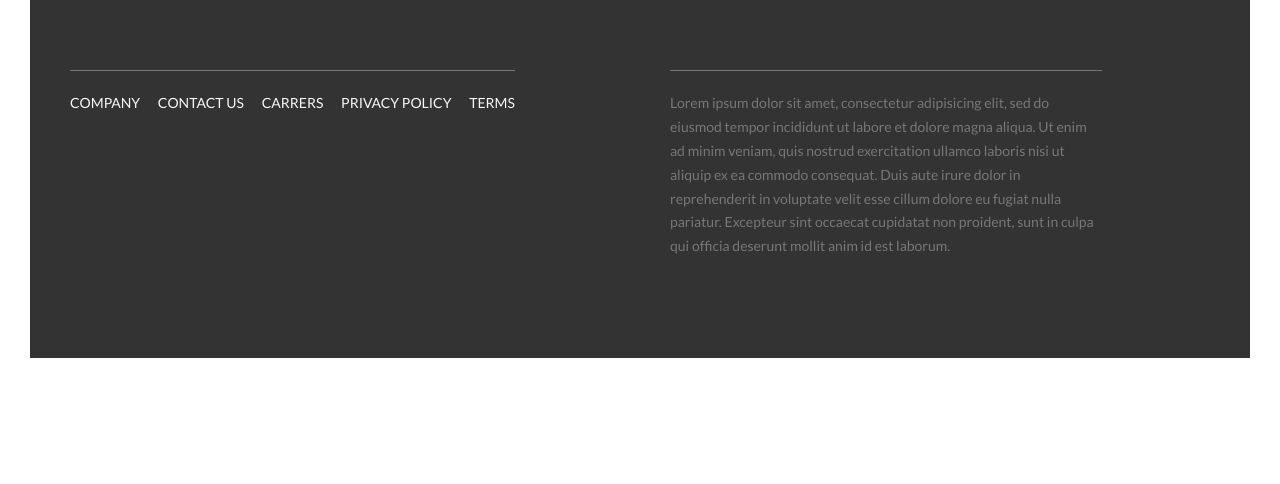
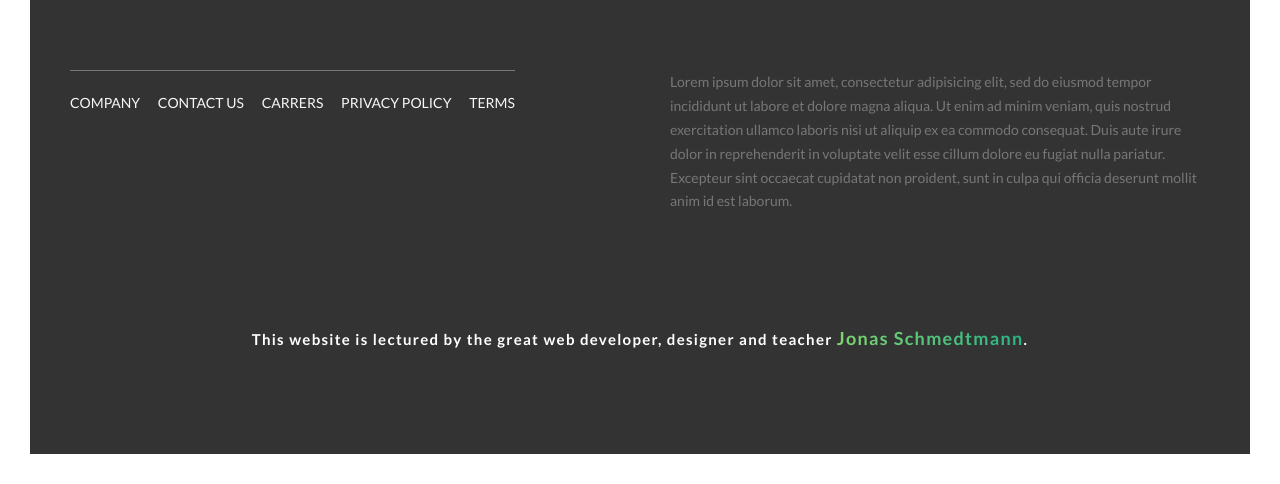
Before and after one commit to Ajay-056/Natours-Advanced-CSS, a website: page index.html in a window 1280 px wide. Shown: the part 5475-5959 px from the top of the page. Before the commit the page ends 5863 px from the top, so only its background shows below. Drawn offline with Linux system fonts and the light colour scheme.

Commit message:
Added Copyrights

```diff
--- a/css/style.css
+++ b/css/style.css
@@ -1114,7 +1114,7 @@ body {
           transform: rotate(5deg) scale(1.3);
 }
 
-.footer p {
+.footer p:not(:last-child) {
   border-top: 1px solid #777;
   padding-top: 2rem;
   display: inline-block;
@@ -1122,7 +1122,7 @@ body {
 }
 
 @media (max-width: 56.25em) {
-  .footer p {
+  .footer p:not(:last-child) {
     width: 100%;
   }
 }
@@ -1421,6 +1421,23 @@ body {
   -o-transform: rotate(-135deg);
 }
 
+.master {
+  font-weight: 700;
+  color: #fff;
+  font-size: 1.5rem;
+  text-align: center;
+  letter-spacing: 0.13rem;
+}
+
+.heading-secondary-1 {
+  background-image: -webkit-gradient(linear, left top, right top, from(#7ed56f), to(#28b485));
+  background-image: linear-gradient(to right, #7ed56f, #28b485);
+  -webkit-background-clip: text;
+  background-clip: text;
+  color: transparent;
+  font-size: 1.8rem;
+}
+
 .section-about {
   background-color: #f7f7f7;
   padding: 30rem 0 25rem 0;
--- a/index.html
+++ b/index.html
@@ -379,7 +379,7 @@
                 </div>
             </div>
             <div class="col-1-of-2">
-                <p class="footer__copyright">
+                <p class="footer__copyright u-margin-bottom-medium">
                     Lorem ipsum dolor sit amet, consectetur adipisicing elit, sed do eiusmod tempor
                     incididunt ut labore et dolore magna aliqua. Ut enim ad minim veniam, quis
                     nostrud exercitation ullamco laboris nisi ut aliquip ex ea commodo consequat.
@@ -387,8 +387,13 @@
                     fugiat nulla pariatur. Excepteur sint occaecat cupidatat non proident, sunt in
                     culpa qui officia deserunt mollit anim id est laborum.
                 </p>
+
             </div>
+
         </div>
+        <p class="master">This website is lectured by the great web developer, designer and teacher <span
+                class="heading-secondary-1">Jonas
+                Schmedtmann</span>.</p>
     </footer>
 
     <div class="popup" id="popup">
```
Also changed, not shown: 1 other file.
